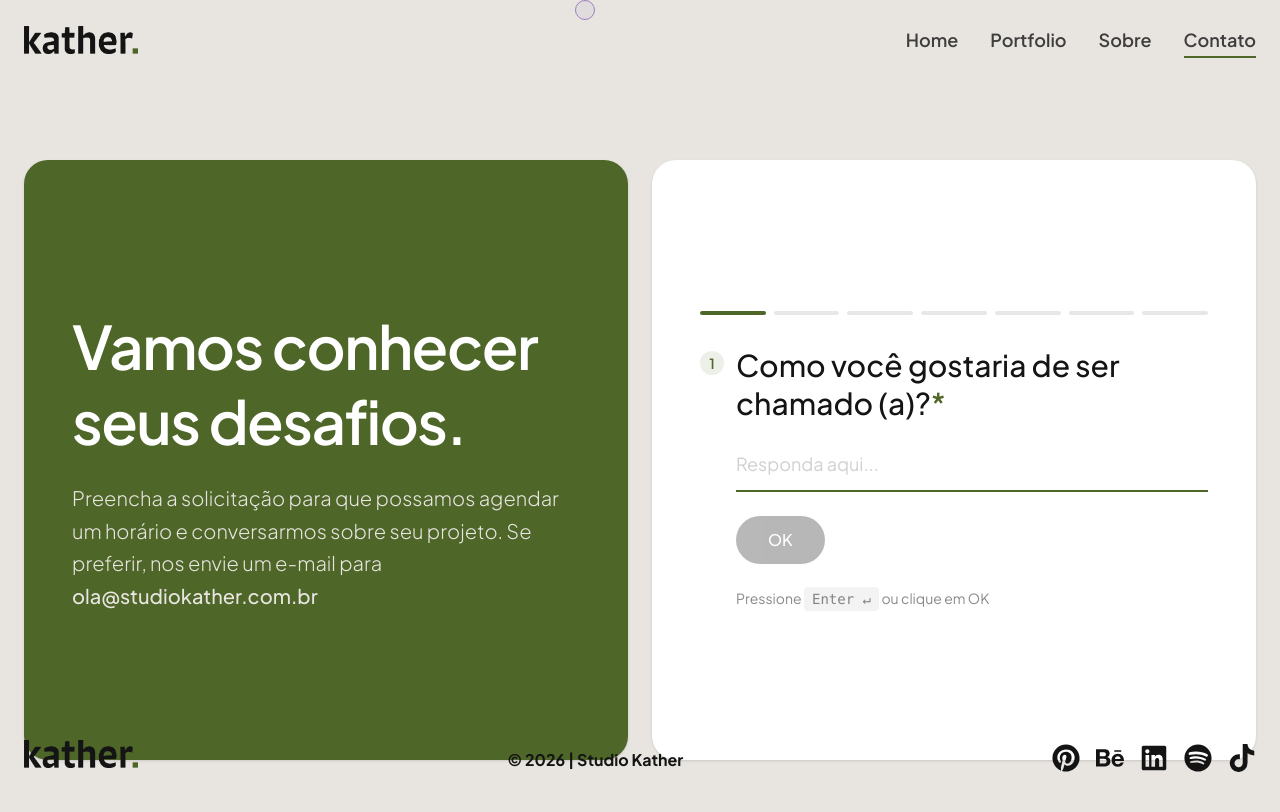
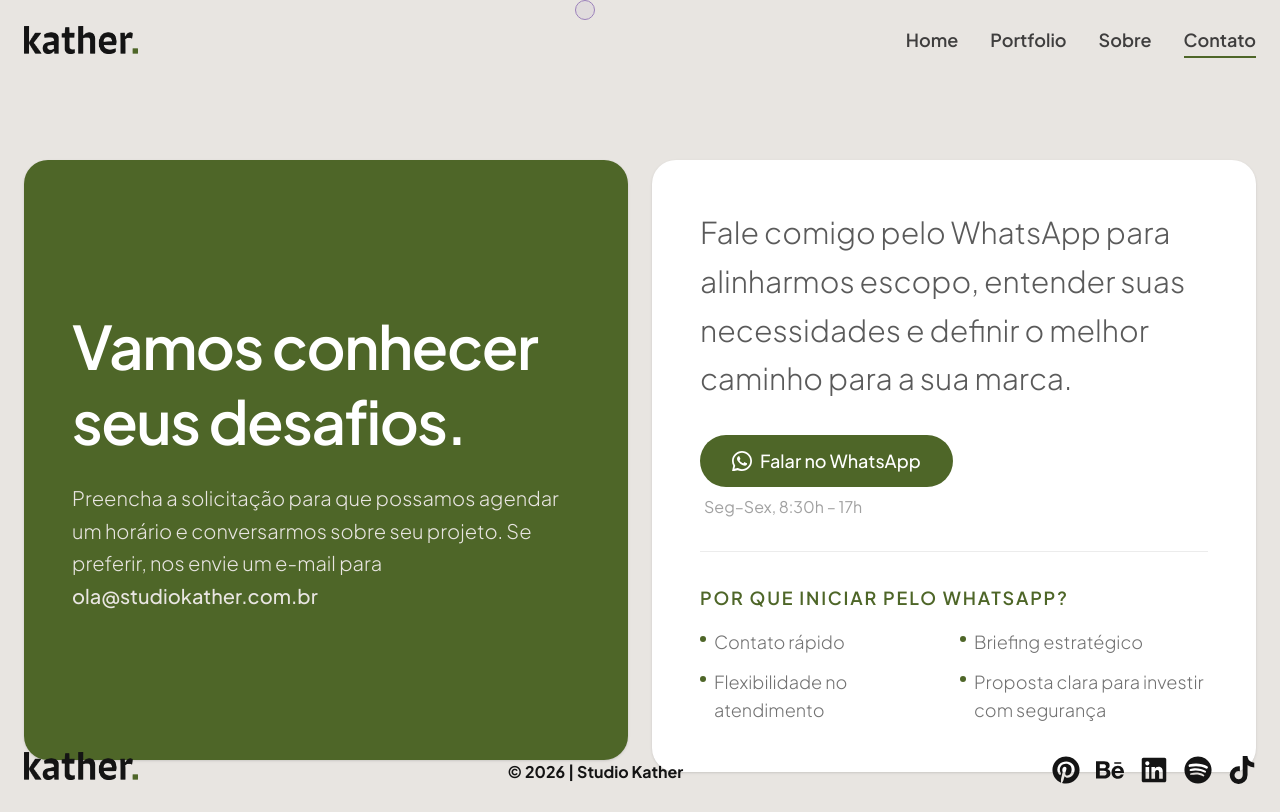
Before and after one commit to jeiel2013/studiokather, a React (Vite) app: page /contact in a window 1280 px wide. Built offline with nearby package versions, Linux system fonts and the light colour scheme.

Commit message:
feat: Card de Form alterado para Whatsapp no Contato

```diff
--- a/src/pages/Contact.tsx
+++ b/src/pages/Contact.tsx
@@ -13,76 +13,9 @@ import { useLocation } from "react-router-dom";
 
 const currentYear = new Date().getFullYear();
 
-interface FormData {
-  name: string;
-  email: string;
-  phone: string;
-  projectType: string;
-  budget: string;
-  timeline: string;
-  message: string;
-}
-
-const questions = [
-  {
-    id: "name",
-    question: "Como você gostaria de ser chamado (a)?",
-    placeholder: "Responda aqui...",
-    type: "text",
-  },
-  {
-    id: "email",
-    question: "Qual é o seu e-mail?",
-    placeholder: "seuemail@exemplo.com",
-    type: "email",
-  },
-  {
-    id: "phone",
-    question: "Qual é o seu telefone/WhatsApp?",
-    placeholder: "(00) 00000-0000",
-    type: "tel",
-  },
-  {
-    id: "projectType",
-    question: "Qual tipo de projeto você precisa?",
-    placeholder: "Ex: Identidade Visual, Rebranding, Web Design...",
-    type: "text",
-  },
-  {
-    id: "budget",
-    question: "Qual é o seu orçamento aproximado?",
-    placeholder: "Ex: R$ 5.000 - R$ 10.000",
-    type: "text",
-  },
-  {
-    id: "timeline",
-    question: "Qual é o prazo desejado para o projeto?",
-    placeholder: "Ex: 2 meses, urgente, flexível...",
-    type: "text",
-  },
-  {
-    id: "message",
-    question: "Conte-nos mais sobre o seu projeto",
-    placeholder: "Descreva brevemente o que você precisa...",
-    type: "textarea",
-  },
-];
-
 function Contact() {
   const [isMenuOpen, setIsMenuOpen] = useState(false);
   const [cursorPosition, setCursorPosition] = useState({ x: 585, y: 10 });
-  const [currentStep, setCurrentStep] = useState(0);
-  const [formData, setFormData] = useState<FormData>({
-    name: "",
-    email: "",
-    phone: "",
-    projectType: "",
-    budget: "",
-    timeline: "",
-    message: "",
-  });
-  const [currentAnswer, setCurrentAnswer] = useState("");
-  const [isSubmitted, setIsSubmitted] = useState(false);
 
   const location = useLocation();
 
@@ -105,51 +38,6 @@ function Contact() {
 
   const closeMenu = () => {
     setIsMenuOpen(false);
-  };
-
-  const handleNext = () => {
-    if (!currentAnswer.trim()) return;
-
-    const currentQuestion = questions[currentStep];
-    setFormData({
-      ...formData,
-      [currentQuestion.id]: currentAnswer,
-    });
-
-    if (currentStep < questions.length - 1) {
-      setCurrentStep(currentStep + 1);
-      setCurrentAnswer("");
-    } else {
-      handleSubmit();
-    }
-  };
-
-  const handleKeyPress = (e: React.KeyboardEvent) => {
-    if (e.key === "Enter" && questions[currentStep].type !== "textarea") {
-      e.preventDefault();
-      handleNext();
-    }
-  };
-
-  const handleSubmit = () => {
-    // Aqui você pode integrar com sua API ou serviço de e-mail
-    console.log("Form Data:", { ...formData, message: currentAnswer });
-    setIsSubmitted(true);
-  };
-
-  const resetForm = () => {
-    setCurrentStep(0);
-    setCurrentAnswer("");
-    setFormData({
-      name: "",
-      email: "",
-      phone: "",
-      projectType: "",
-      budget: "",
-      timeline: "",
-      message: "",
-    });
-    setIsSubmitted(false);
   };
 
   return (
@@ -335,109 +223,67 @@ function Contact() {
             </div>
 
             {/* Form Card */}
+            {/* Contact Card */}
             <div className="bg-white shadow-sm rounded-[1.5rem] p-8 md:p-10 lg:p-12 min-h-[400px] lg:min-h-[600px] flex flex-col justify-center">
-              {!isSubmitted ? (
-                <div className="space-y-6">
-                  {/* Progress Indicator */}
-                  <div className="flex items-center gap-2 mb-8">
-                    {questions.map((_, index) => (
-                      <div
-                        key={index}
-                        className={`h-1 flex-1 rounded-full transition-all duration-300 ${
-                          index <= currentStep ? "bg-olive" : "bg-black/10"
-                        }`}
-                      ></div>
+              <div className="space-y-8">
+                {/* Texto principal */}
+                <div className="space-y-3">
+                  <p className="text-lg md:text-[30px] text-black/70 font-light leading-relaxed">
+                    Fale comigo pelo WhatsApp para alinharmos escopo, entender
+                    suas necessidades e definir o melhor caminho para a sua
+                    marca.
+                  </p>
+                </div>
+
+                {/* Botão + Horário */}
+                <div className="flex flex-col items-start gap-2">
+                  <a
+                    href="https://wa.me/5533984247165?text=Ol%C3%A1%20Katharine!%20Quero%20saber%20mais%20sobre%20os%20seus%20servi%C3%A7os!"
+                    target="_blank"
+                    rel="noopener noreferrer"
+                    className="inline-flex items-center gap-2 px-8 py-3 bg-olive text-white rounded-full font-medium text-base lg:text-lg hover:bg-olive transition-all duration-300"
+                  >
+                    {/* Ícone WhatsApp */}
+                    <svg
+                      className="w-5 h-5"
+                      fill="currentColor"
+                      viewBox="0 0 24 24"
+                    >
+                      <path d="M17.472 14.382c-.297-.149-1.758-.867-2.03-.967-.273-.099-.471-.148-.67.15-.197.297-.767.966-.94 1.164-.173.199-.347.223-.644.075-.297-.15-1.255-.463-2.39-1.475-.883-.788-1.48-1.761-1.653-2.059-.173-.297-.018-.458.13-.606.134-.133.298-.347.446-.52.149-.174.198-.298.298-.497.099-.198.05-.371-.025-.52-.075-.149-.669-1.612-.916-2.207-.242-.579-.487-.5-.669-.51-.173-.008-.371-.01-.57-.01-.198 0-.52.074-.792.372-.272.297-1.04 1.016-1.04 2.479 0 1.462 1.065 2.875 1.213 3.074.149.198 2.096 3.2 5.077 4.487.709.306 1.262.489 1.694.625.712.227 1.36.195 1.871.118.571-.085 1.758-.719 2.006-1.413.248-.694.248-1.289.173-1.413-.074-.124-.272-.198-.57-.347z" />
+                      <path d="M12 0C5.373 0 0 5.373 0 12c0 2.123.554 4.118 1.523 5.847L.057 23.885a.5.5 0 0 0 .606.61l6.109-1.498A11.955 11.955 0 0 0 12 24c6.627 0 12-5.373 12-12S18.627 0 12 0zm0 21.9a9.9 9.9 0 0 1-5.031-1.371l-.36-.214-3.733.916.987-3.63-.235-.374A9.862 9.862 0 0 1 2.1 12C2.1 6.533 6.533 2.1 12 2.1c5.466 0 9.9 4.433 9.9 9.9 0 5.466-4.434 9.9-9.9 9.9z" />
+                    </svg>
+                    Falar no WhatsApp
+                  </a>
+                  <p className="text-base text-black/40 pl-1">
+                    Seg–Sex, 8:30h – 17h
+                  </p>
+                </div>
+
+                {/* Divisor */}
+                <div className="border-t border-black/8" />
+
+                {/* Por que WhatsApp */}
+                <div className="space-y-4">
+                  <p className="text-lg font-semibold text-olive uppercase tracking-widest">
+                    Por que iniciar pelo WhatsApp?
+                  </p>
+                  <div className="grid grid-cols-1 sm:grid-cols-2 gap-3">
+                    {[
+                      "Contato rápido",
+                      "Briefing estratégico",
+                      "Flexibilidade no atendimento",
+                      "Proposta clara para investir com segurança",
+                    ].map((item, index) => (
+                      <div key={index} className="flex items-start gap-2">
+                        <div className="w-1.5 h-1.5 rounded-full bg-olive mt-2 flex-shrink-0" />
+                        <p className="text-lg text-black/60 font-light">
+                          {item}
+                        </p>
+                      </div>
                     ))}
                   </div>
-
-                  {/* Question */}
-                  <div className="space-y-4">
-                    <div className="flex items-start gap-3">
-                      <span className="flex-shrink-0 w-6 h-6 rounded-full bg-olive/10 flex items-center justify-center text-olive text-sm font-semibold mt-1">
-                        {currentStep + 1}
-                      </span>
-                      <h2 className="text-2xl md:text-3xl font-medium text-black leading-tight">
-                        {questions[currentStep].question}
-                        {questions[currentStep].id === "name" && (
-                          <span className="text-olive">*</span>
-                        )}
-                      </h2>
-                    </div>
-
-                    {/* Answer Input */}
-                    <div className="pl-9">
-                      {questions[currentStep].type === "textarea" ? (
-                        <textarea
-                          value={currentAnswer}
-                          onChange={(e) => setCurrentAnswer(e.target.value)}
-                          placeholder={questions[currentStep].placeholder}
-                          className="w-full px-0 py-3 text-lg text-black placeholder:text-black/40 bg-transparent border-b-2 border-black/20 focus:border-olive outline-none transition-colors resize-none"
-                          rows={4}
-                          autoFocus
-                        />
-                      ) : (
-                        <input
-                          type={questions[currentStep].type}
-                          value={currentAnswer}
-                          onChange={(e) => setCurrentAnswer(e.target.value)}
-                          onKeyPress={handleKeyPress}
-                          placeholder={questions[currentStep].placeholder}
-                          className="w-full px-0 py-3 text-lg text-black placeholder:text-black/40 bg-transparent border-b-2 border-black/20 focus:border-olive outline-none transition-colors"
-                          autoFocus
-                        />
-                      )}
-
-                      {/* OK Button */}
-                      <button
-                        onClick={handleNext}
-                        disabled={!currentAnswer.trim()}
-                        className="mt-6 px-8 py-3 bg-black text-white rounded-full font-medium text-base hover:bg-olive transition-all duration-300 disabled:opacity-30 disabled:cursor-not-allowed disabled:hover:bg-black"
-                      >
-                        {currentStep === questions.length - 1 ? "Enviar" : "OK"}
-                      </button>
-                    </div>
-                  </div>
-
-                  {/* Navigation Hint */}
-                  <p className="text-sm text-black/50 pl-9 mt-4">
-                    Pressione{" "}
-                    <kbd className="px-2 py-1 bg-black/5 rounded">Enter ↵</kbd>{" "}
-                    ou clique em OK
-                  </p>
                 </div>
-              ) : (
-                // Success Message
-                <div className="text-center space-y-6">
-                  <div className="w-20 h-20 bg-olive/10 rounded-full flex items-center justify-center mx-auto">
-                    <svg
-                      className="w-10 h-10 text-olive"
-                      fill="none"
-                      stroke="currentColor"
-                      viewBox="0 0 24 24"
-                    >
-                      <path
-                        strokeLinecap="round"
-                        strokeLinejoin="round"
-                        strokeWidth={2}
-                        d="M5 13l4 4L19 7"
-                      />
-                    </svg>
-                  </div>
-                  <h2 className="text-3xl md:text-4xl font-semibold text-black">
-                    Mensagem enviada!
-                  </h2>
-                  <p className="text-lg text-black/70">
-                    Obrigado pelo contato. Retornaremos em breve para agendar
-                    uma conversa sobre seu projeto.
-                  </p>
-                  <button
-                    onClick={resetForm}
-                    className="mt-6 px-8 py-3 bg-olive text-white rounded-full font-medium text-base hover:bg-olive/80 transition-all duration-300"
-                  >
-                    Enviar outra mensagem
-                  </button>
-                </div>
-              )}
+              </div>
             </div>
           </div>
         </div>
```
